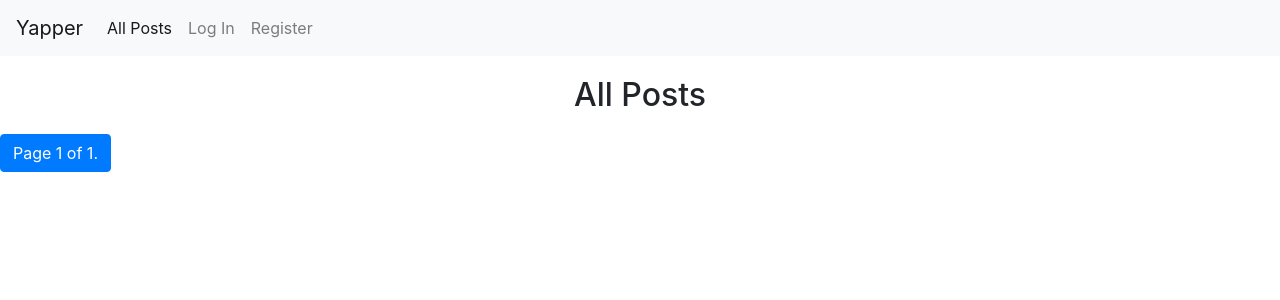
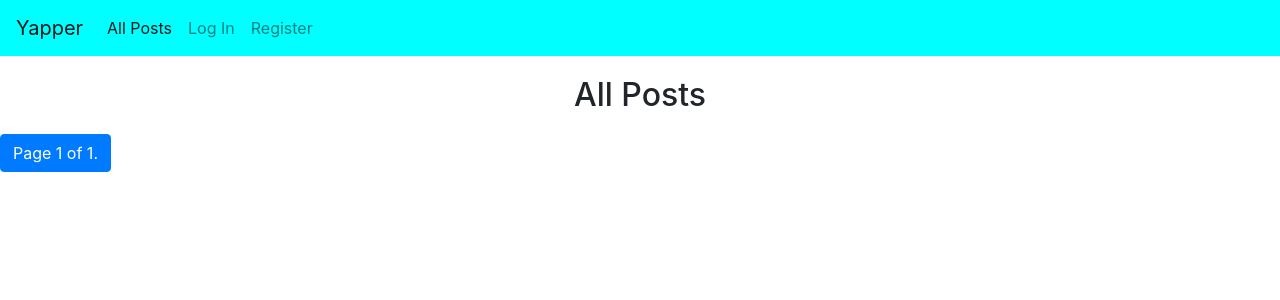
Before and after one commit to dlebedinsky/yapper, a Django app: page / in a window 1280 px wide. Shown: the top 300 px of the page. Run offline with Django 3.2, Linux system fonts and the light colour scheme; data that the repository does not hold is empty; some libraries are stand-ins or nearby versions.

Commit message:
fixed CSS

```diff
--- a/yapper_live/static/yapper_live/styles.css
+++ b/yapper_live/static/yapper_live/styles.css
@@ -1,3 +1,6 @@
+/*I found it difficult to make the link to styles.css work with bootstrap
+I was able to resolve the issue only by copy and pasting CSS code
+to the style tag in layout.html*/
 h2 {
     margin-top: 20px;
     margin-bottom: 20px;
--- a/yapper_live/templates/yapper_live/layout.html
+++ b/yapper_live/templates/yapper_live/layout.html
@@ -5,11 +5,27 @@
     <head>
         <title>{% block title %}Social Network{% endblock %}</title>
         <link rel="stylesheet" href="https://stackpath.bootstrapcdn.com/bootstrap/4.4.1/css/bootstrap.min.css" integrity="sha384-Vkoo8x4CGsO3+Hhxv8T/Q5PaXtkKtu6ug5TOeNV6gBiFeWPGFN9MuhOf23Q9Ifjh" crossorigin="anonymous">
-        <link href="{% static 'yapper_live/styles.css' %}" rel="stylesheet">
+        <!-- <link href="{% static 'yapper_live/styles.css' %}" rel="stylesheet"> -->
+        <style>
+            h2 {
+                margin-top: 20px;
+                margin-bottom: 20px;
+                text-align: center;
+            }
+
+            textarea {
+                min-height: 200px;
+            }
+
+            #main-navbar {
+                background-color: aqua;
+                color:black;
+            }
+        </style>
     </head>
     <body>
 
-        <nav class="navbar navbar-expand-lg navbar-light bg-light">
+        <nav id="main-navbar" class="navbar navbar-expand-lg navbar-light">
             <a class="navbar-brand" href="#">Yapper</a>
 
             <div>
```
